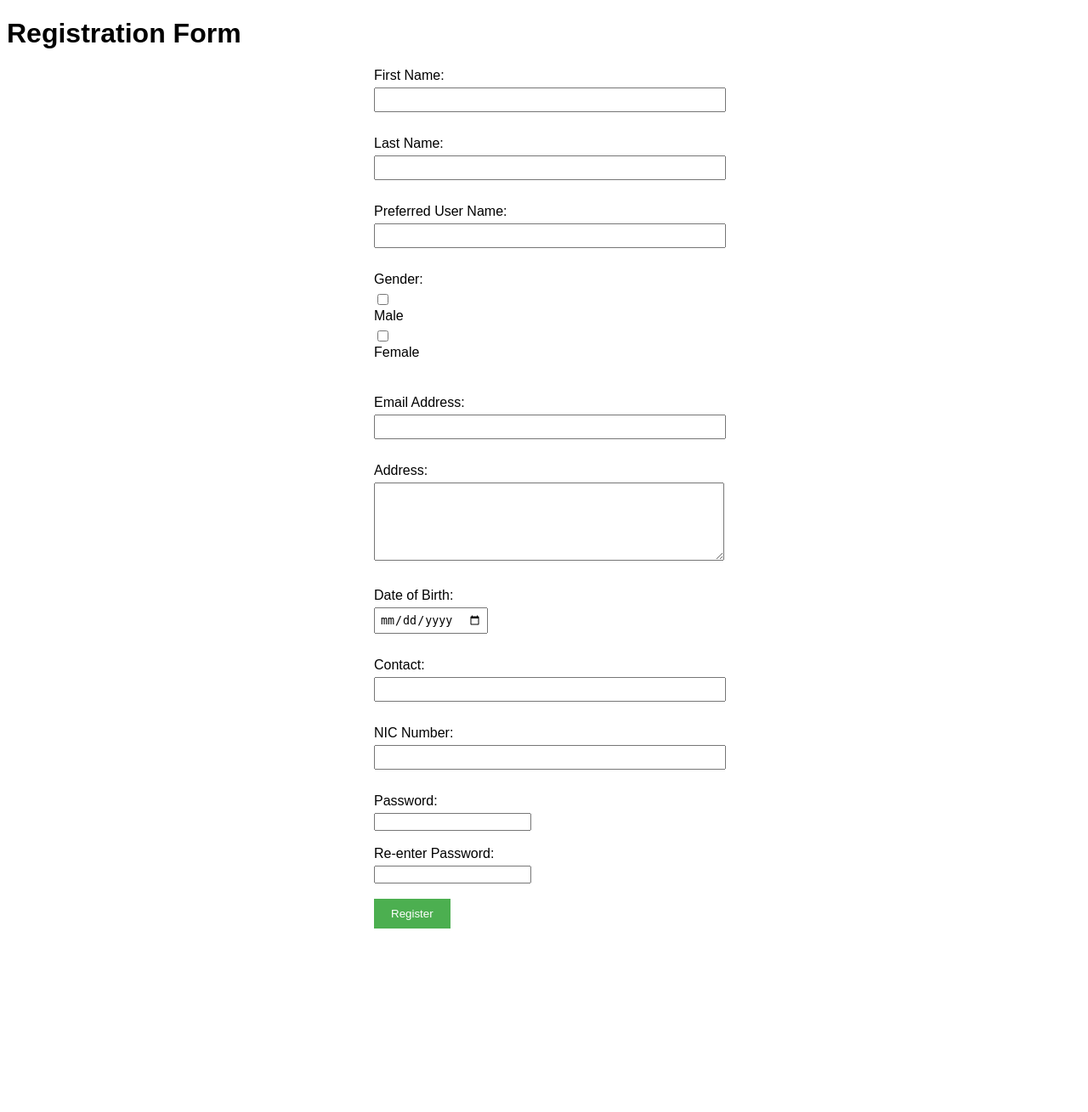
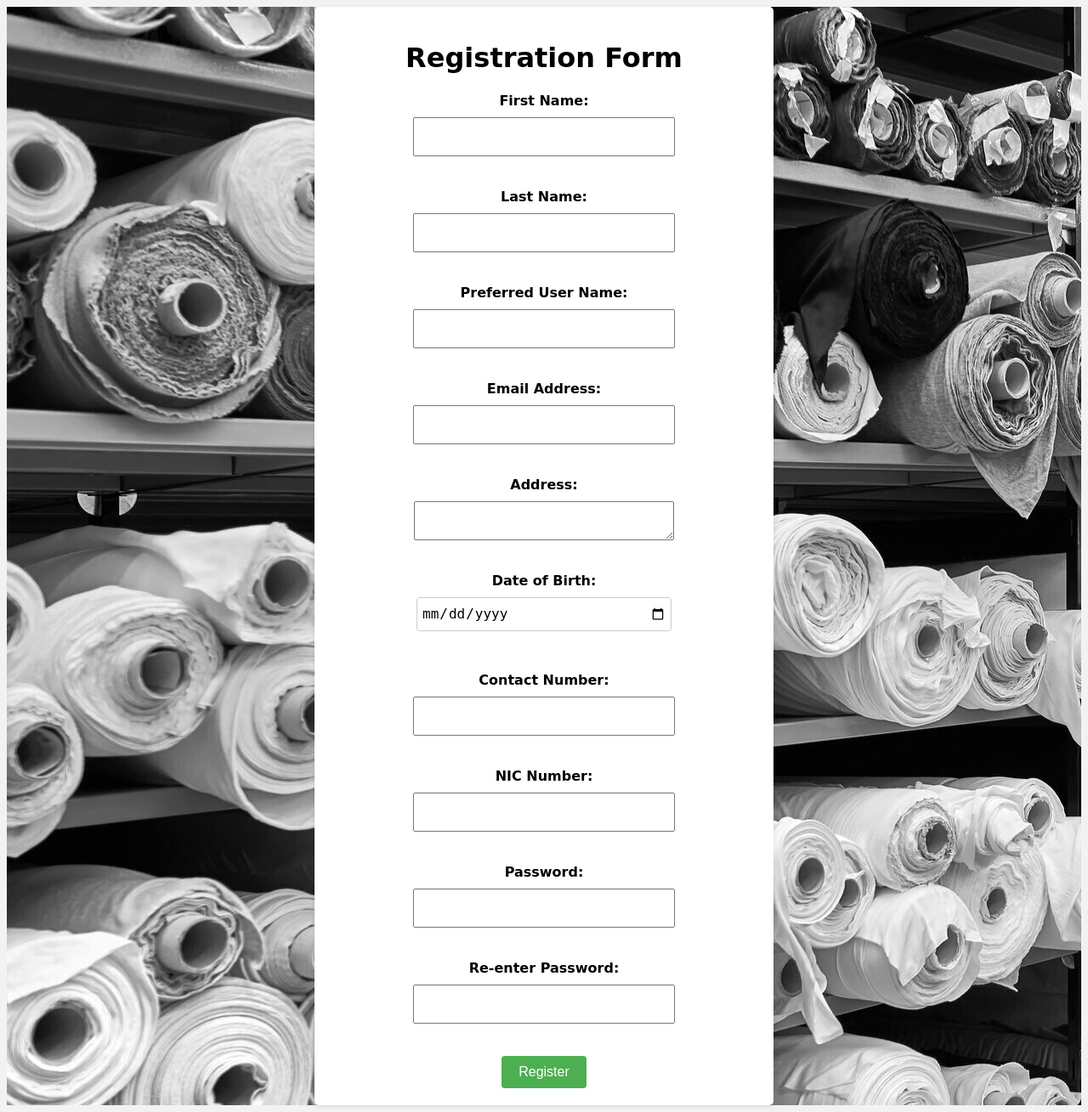
Before and after one commit to SLIIT-Group-projects/SLIIT-Y1S2-IWTproject, a PHP site: page /register.php in a window 1280 px wide. Shown: the whole page at 85% size. Before the commit the page ends 1093 px from the top, so only its background shows below. Run offline with PHP 8.4, Linux system fonts and the light colour scheme.

Commit message:
sherwin
new

```diff
--- a/css/reg.css
+++ b/css/reg.css
@@ -1,48 +1,124 @@
-/* You can add custom CSS styles here */
+/* supplier.css */
+
 body {
   font-family: Arial, sans-serif;
+  background-color: #f2f2f2;
+}
+
+h1 {
+  text-align: center;
 }
 
 form {
+  max-width: 500px;
   margin: 0 auto;
-    width: 400px;
+  background-color: #fff;
+  padding: 20px;
+  border-radius: 5px;
+  box-shadow: 0 2px 5px rgba(0, 0, 0, 0.1);
 }
 
 label {
   display: block;
-    margin-bottom: 5px;
-  }
-
-  input[type="text"],
-  input[type="email"],
-  textarea {
-    width: 100%;
-    padding: 5px;
   margin-bottom: 10px;
 }
 
-  input[type="date"] {
-    padding: 5px;
-    margin-bottom: 10px;
+input[type="submit"] {
+  background-color: #4caf50;
+  color: #fff;
+  border: none;
+  padding: 10px 20px;
+  cursor: pointer;
+  border-radius: 5px;
 }
 
-  textarea {
-    height: 80px;
+table {
+  width: 100%;
+  border-collapse: collapse;
+  margin-bottom: 20px;
 }
 
-  input[type="submit"] {
-    background-color: #4CAF50;
-    color: white;
-    padding: 10px 20px;
-    border: none;
-    cursor: pointer;
+table th, table td {
+  padding: 8px;
+  text-align: left;
+  border-bottom: 1px solid #ddd;
+}
+
+table th {
+  background-color: #f2f2f2;
+}
+
+table td {
+  background-color: #fff;
+}
+
+select, input[type="number"], input[type="date"], input[type="checkbox"] {
+  width: 100%;
+  padding: 8px;
+  border: 1px solid #ccc;
+  border-radius: 4px;
+  box-sizing: border-box;
+}
+
+input[type="checkbox"] {
+  width: auto;
+  margin-top: 10px;
 }
 
 input[type="submit"]:hover {
   background-color: #45a049;
 }
 
-  .error {
-    color: red;
-    font-style: italic;
+/* Center align the form */
+    form {
+      display: flex;
+      flex-direction: column;
+      align-items: center;
+      text-align: center;
     }
+
+    /* Style the labels */
+    label {
+      font-weight: bold;
+    }
+
+    /* Style the select dropdown */
+    select {
+      padding: 5px;
+      border: 1px solid #ccc;
+      border-radius: 4px;
+      font-size: 16px;
+      width: 200px;
+      margin-bottom: 10px;
+    }
+
+    /* Style the input fields */
+    input[type="number"],
+    input[type="date"] {
+      padding: 5px;
+      border: 1px solid #ccc;
+      border-radius: 4px;
+      font-size: 16px;
+      width: 200px;
+      margin-bottom: 10px;
+    }
+
+    /* Style the submit button */
+    input[type="submit"] {
+      padding: 10px 20px;
+      background-color: #4CAF50;
+      color: white;
+      border: none;
+      border-radius: 4px;
+      font-size: 16px;
+      cursor: pointer;
+    }
+
+    /* Center align the submit button */
+    #subbutton {
+      margin: 0 auto;
+    }
+
+	h1{
+	text-align: center;
+	}
--- a/register.php
+++ b/register.php
@@ -1,9 +1,202 @@
+<?php
+
+session_start();
+?>
+
 <!DOCTYPE html>
 <html>
 <head>
   <title>Registration Page</title>
-   <link rel="stylesheet" type="text/css" href="css/reg.css">
+
   <script src="js/reg.js"></script>
+  <style>
+  /* supplier.css */
+
+  body {
+    font-family: Arial, sans-serif;
+    background-color: #f2f2f2;
+  }
+
+  h1 {
+    text-align: center;
+  }
+
+  form {
+    max-width: 500px;
+    margin: 0 auto;
+    background-color: #fff;
+    padding: 20px;
+    border-radius: 5px;
+    box-shadow: 0 2px 5px rgba(0, 0, 0, 0.1);
+  }
+
+  label {
+    display: block;
+    margin-bottom: 10px;
+  }
+
+  input[type="submit"] {
+    background-color: #4caf50;
+    color: #fff;
+    border: none;
+    padding: 10px 20px;
+    cursor: pointer;
+    border-radius: 5px;
+  }
+
+  table {
+    width: 100%;
+    border-collapse: collapse;
+    margin-bottom: 20px;
+  }
+
+  table th, table td {
+    padding: 8px;
+    text-align: left;
+    border-bottom: 1px solid #ddd;
+  }
+
+  table th {
+    background-color: #f2f2f2;
+  }
+
+  table td {
+    background-color: #fff;
+  }
+
+  select, input[type="number"], input[type="date"], input[type="checkbox"] {
+    width: 100%;
+    padding: 8px;
+    border: 1px solid #ccc;
+    border-radius: 4px;
+    box-sizing: border-box;
+  }
+
+  input[type="checkbox"] {
+    width: auto;
+    margin-top: 10px;
+  }
+
+  input[type="submit"]:hover {
+    background-color: #45a049;
+  }
+
+  /* Center align the form */
+      form {
+        display: flex;
+        flex-direction: column;
+        align-items: center;
+        text-align: center;
+      }
+
+      /* Style the labels */
+      label {
+        font-weight: bold;
+      }
+
+      /* Style the select dropdown */
+      select {
+        padding: 5px;
+        border: 1px solid #ccc;
+        border-radius: 4px;
+        font-size: 16px;
+        width: 200px;
+        margin-bottom: 10px;
+      }
+
+      /* Style the input fields */
+      input[type="number"],
+      input[type="date"] {
+        padding: 5px;
+        border: 1px solid #ccc;
+        border-radius: 4px;
+        font-size: 16px;
+        width: 200px;
+        margin-bottom: 10px;
+      }
+
+      /* Style the submit button */
+      input[type="submit"] {
+        padding: 10px 20px;
+        background-color: #4CAF50;
+        color: white;
+        border: none;
+        border-radius: 4px;
+        font-size: 16px;
+        cursor: pointer;
+      }
+
+      /* Center align the submit button */
+      #subbutton {
+        margin: 0 auto;
+      }
+
+  	h1{
+  	text-align: center;
+  	}
+
+
+  	h1{
+	text-align: center;
+	}
+	#firstname {
+  width: 300px; /* Adjust the width as per your preference */
+  height: 40px; /* Adjust the height as per your preference */
+}
+
+
+	#lastname {
+	width: 300px;
+	height: 40px;
+		}
+
+	#username{
+	width: 300px;
+	height: 40px;
+	}
+
+	#email {
+	width: 300px;
+	height: 40px;
+	}
+
+	#address {
+	width: 300px;
+	height: 40px;
+	}
+
+	#dob{
+	width: 300px;
+	height: 40px;
+	}
+
+	#contact{
+	width: 300px;
+	height: 40px;
+	}
+
+	#nic{
+	width: 300px;
+	height: 40px;
+	}
+
+	#password{
+	width: 300px;
+	height: 40px;
+	}
+
+	#confirm_password{
+	width: 300px;
+	height: 40px;
+	}
+
+
+
+
+
+
+
+  </style>
 
 	  <?php
 if ($_SERVER['REQUEST_METHOD'] === 'POST') {
@@ -59,12 +252,20 @@ if ($_SERVER['REQUEST_METHOD'] === 'POST') {
 
 
 </head>
-<body>
-  <h1>Registration Form</h1>
+<body style = "font-family: 'Comic Sans', cursive;">
+<div style="background-image: url('css/bgimg.jpg');">
 
-  <form action="process_registration.php" method="POST">
+<form action="process_registration.php" method="POST" >
+
+  <h1 style="color: black; font-family: 'Comic Sans', cursive;">Registration Form</h1>
+
+  <form action="process_registration.php" method="POST" >
+
+
     <label for="firstname">First Name:</label>
-    <input type="text" id="firstname" name="firstname" required><br><br>
+    <input type="text" id="firstname" name="firstname" required>
+	<br><br>
+
 
     <label for="lastname">Last Name:</label>
     <input type="text" id="lastname" name="lastname" required><br><br>
@@ -72,11 +273,12 @@ if ($_SERVER['REQUEST_METHOD'] === 'POST') {
     <label for="username">Preferred User Name:</label>
     <input type="text" id="username" name="username" required><br><br>
 
-    <label for="gender">Gender:</label>
+    <!--label for="gender">Gender:</label>
     <input type="checkbox" id="male" name="gender" value="male">
-    <label for="male">Male</label>
+
+    <!--label for="male">Male</label>
     <input type="checkbox" id="female" name="gender" value="female">
-    <label for="female">Female</label><br><br>
+    <label for="female">Female</label><br><br-->
 
     <label for="email">Email Address:</label>
     <input type="email" id="email" name="email" required><br><br>
@@ -87,7 +289,7 @@ if ($_SERVER['REQUEST_METHOD'] === 'POST') {
     <label for="dob">Date of Birth:</label>
     <input type="date" id="dob" name="dob" required><br><br>
 
-    <label for="contact">Contact:</label>
+    <label for="contact">Contact Number:</label>
     <input type="text" id="contact" name="contact" required><br><br>
 
     <label for="nic">NIC Number:</label>
@@ -101,5 +303,6 @@ if ($_SERVER['REQUEST_METHOD'] === 'POST') {
 
     <input type="submit" value="Register">
   </form>
+  </div>
 </body>
 </html>
```
Also changed, not shown: css/bgimg.jpg (added), js/reg.js (indentation only). Lines whose indentation alone changed are shown as unchanged.
